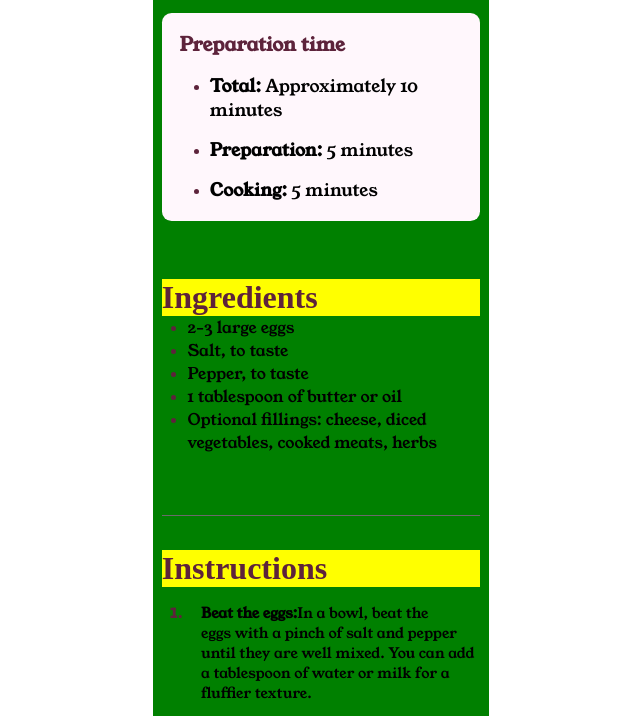
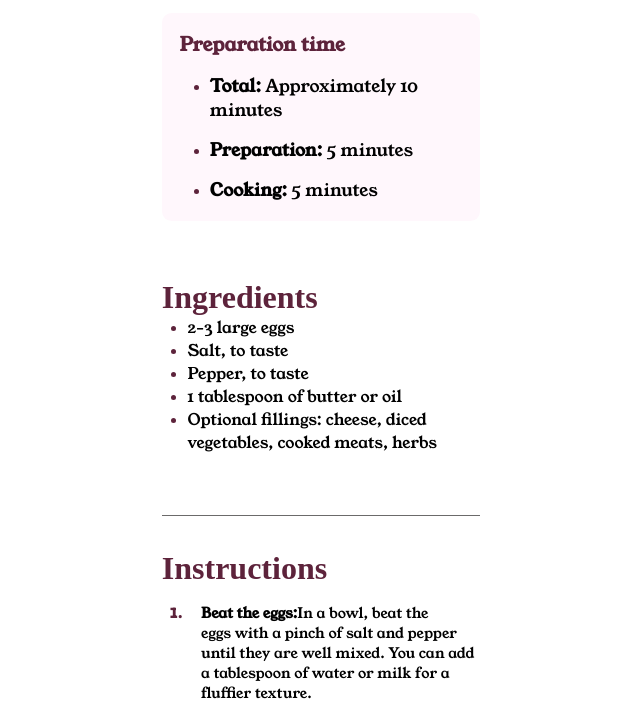
Before and after one commit to kdugaspar/recipe-page-main, a plain HTML site: page index.html in a window 1280 px wide. Shown: the part 846-1562 px from the top of the page, without its empty margins (319-959 px from the left). Drawn offline with Linux system fonts and the light colour scheme.

Commit message:
Atulização

```diff
--- a/styles/style.css
+++ b/styles/style.css
@@ -39,7 +39,6 @@ article{
     grid-template-rows: auto;
     gap: 1rem;
     width: 21rem;
-    background-color: green;
 }
 
 figure {}
@@ -89,7 +88,6 @@ h2 {
     font-size: 2rem;
     margin-top: 1.1rem;
     color: #5d233b;
-    background-color: yellow;
 }
 
 .lista-ingred {
```
